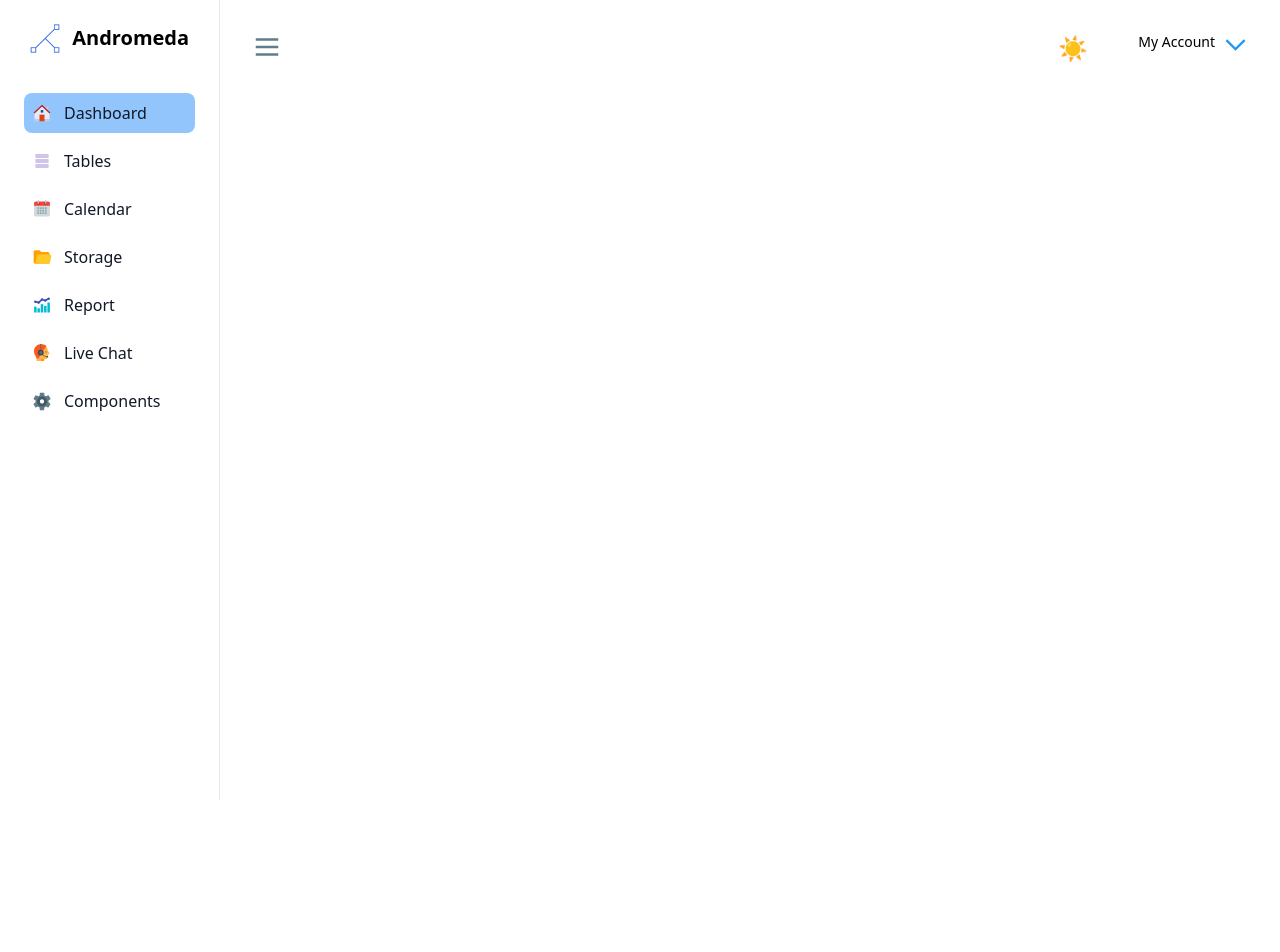
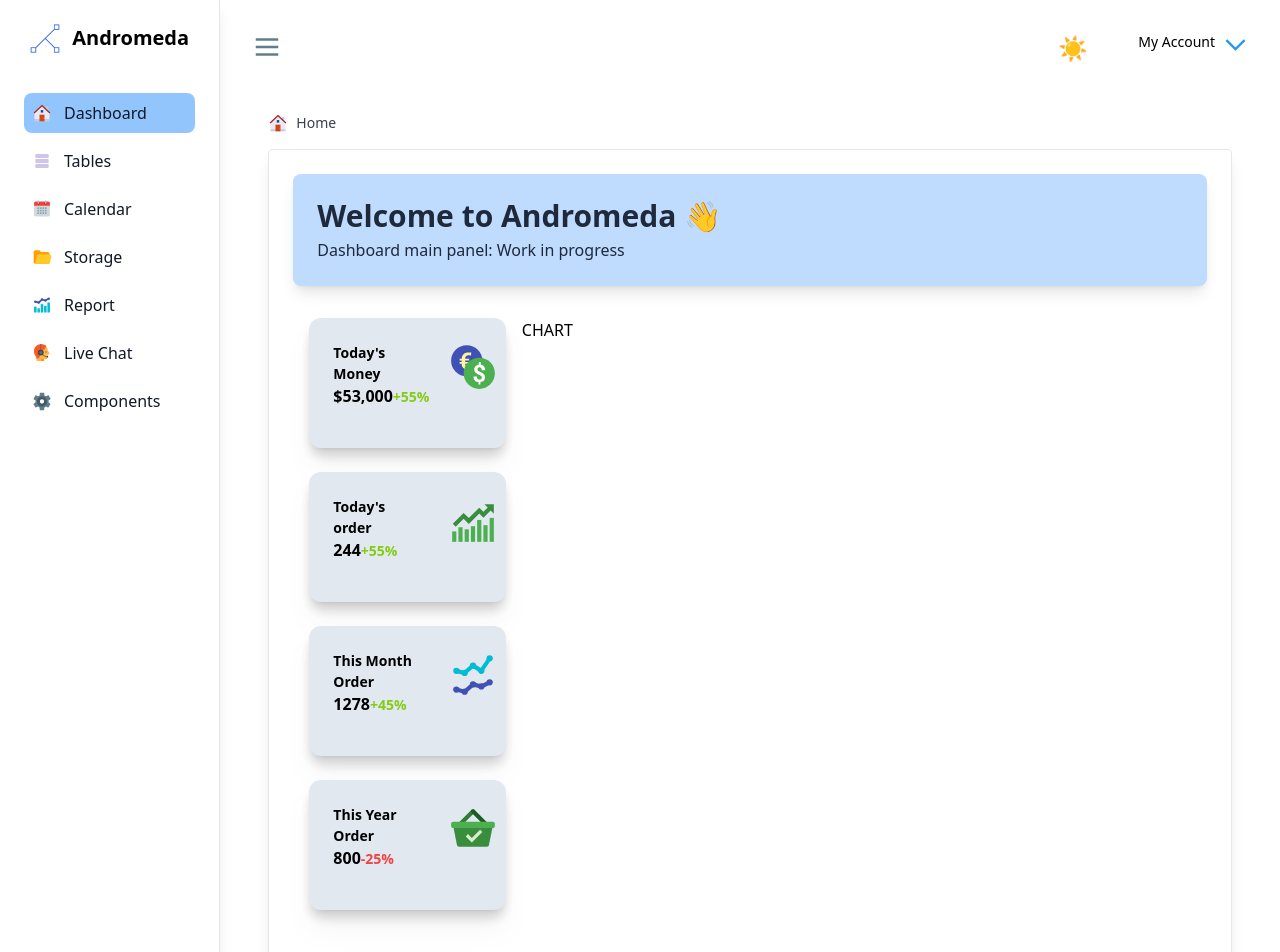
Before and after one commit to reverb6821/andromeda, a React (Vite) app: page / in a window 1280 px wide. Shown: the top 952 px of the page. Before the commit the page ends 800 px from the top, so only its background shows below. Built offline with nearby package versions, Linux system fonts and the light colour scheme.

Commit message:
start working on dashboard

```diff
--- a/src/App.jsx
+++ b/src/App.jsx
@@ -1,9 +1,16 @@
 import React from 'react'
+import { Routes, Route } from 'react-router-dom'
 import Admin from './layout/admin/Admin'
+import Dashboard from './pages/admin/Dashboard'
+
 function App () {
   return (
     <div className="App">
-      <Admin />
+      <Routes>
+        <Route element={<Admin/>}>
+          <Route path='/' element={<Dashboard/>} />
+        </Route>
+      </Routes>
     </div>
   )
 }
--- /dev/null
+++ b/src/components/dashboard/Stats.jsx
@@ -0,0 +1,94 @@
+import React from 'react'
+import { FcPaid, FcCurrencyExchange, FcBullish, FcLineChart } from 'react-icons/fc'
+
+const Stats = () => {
+  return (
+    <>
+      <div className="flex-shrink max-w-full px-3 md:px-4 w-full lg:w-full mb-6 drop-shadow-xl">
+        <div className="p-4 sm:p-6 bg-slate-200 hover:bg-gradient-to-br hover:from-purple-400 hover:via-blue-400 hover:to-blue-500 rounded-xl shadow-lg duration-300 hover:shadow-2xl group h-full">
+          <div className="relative">
+            <div className="flex flex-wrap -mx-3 mb-4">
+              <div className="flex-none w-2/3 max-w-full px-3">
+                <div>
+                  <p className="mb-0 font-sans font-semibold leading-normal text-sm dark:text-slate-800 dark:hover:text-black-700">Today's Money</p>
+                  <h5 className="mb-0 font-bold dark:text-slate-800 dark:hover:text-black-700">
+                    $53,000
+                    <span className="leading-normal text-sm font-weight-bolder text-lime-500 dark:text-slate-800 dark:hover:text-black-700">+55%</span>
+                  </h5>
+                </div>
+              </div>
+              <div className="w-4/12 max-w-full px-3 ml-auto text-right flex-0">
+                <FcCurrencyExchange size={50} />
+              </div>
+            </div>
+          </div>
+        </div>
+      </div>
+
+      <div className="flex-shrink max-w-full px-3 md:px-4 w-full lg:w-full mb-6 drop-shadow-xl">
+        <div className="p-4 sm:p-6 bg-slate-200 hover:bg-gradient-to-br hover:from-purple-400 hover:via-blue-400 hover:to-blue-500 rounded-xl shadow-lg duration-300 hover:shadow-2xl group h-full">
+          <div className="relative">
+            <div className="flex flex-wrap -mx-3 mb-4">
+              <div className="flex-none w-2/3 max-w-full px-3">
+                <div>
+                  <p className="mb-0 font-sans font-semibold leading-normal text-sm dark:text-slate-800 dark:hover:text-black-700">Today's order</p>
+                  <h5 className="mb-0 font-bold dark:text-slate-800 dark:hover:text-black-700">
+                    244
+                    <span className="leading-normal text-sm font-weight-bolder text-lime-500 dark:text-slate-800 dark:hover:text-black-700">+55%</span>
+                  </h5>
+                </div>
+              </div>
+              <div className="w-4/12 max-w-full px-3 ml-auto text-right flex-0">
+                <FcBullish size={50} />
+              </div>
+            </div>
+          </div>
+        </div>
+      </div>
+
+      <div className="flex-shrink max-w-full px-3 md:px-4 w-full lg:w-full mb-6 drop-shadow-xl">
+        <div className="p-4 sm:p-6 bg-slate-200 hover:bg-gradient-to-br hover:from-purple-400 hover:via-blue-400 hover:to-blue-500 rounded-xl shadow-lg duration-300 hover:shadow-2xl group h-full">
+          <div className="relative">
+            <div className="flex flex-wrap -mx-3 mb-4">
+              <div className="flex-none w-2/3 max-w-full px-3">
+                <div>
+                  <p className="mb-0 font-sans font-semibold leading-normal text-sm dark:text-slate-800 dark:hover:text-black-700">This Month Order</p>
+                  <h5 className="mb-0 font-bold dark:text-slate-800 dark:hover:text-black-700">
+                    1278
+                    <span className="leading-normal text-sm font-weight-bolder text-lime-500 dark:text-slate-800 dark:hover:text-black-700">+45%</span>
+                  </h5>
+                </div>
+              </div>
+              <div className="w-4/12 max-w-full px-3 ml-auto text-right flex-0">
+                <FcLineChart size={50} />
+              </div>
+            </div>
+          </div>
+        </div>
+      </div>
+
+      <div className="flex-shrink max-w-full px-3 md:px-4 w-full lg:w-full mb-6 drop-shadow-xl">
+        <div className="p-4 sm:p-6 bg-slate-200 hover:bg-gradient-to-br hover:from-purple-400 hover:via-blue-400 hover:to-blue-500 rounded-xl shadow-lg duration-300 hover:shadow-2xl group h-full">
+          <div className="relative">
+            <div className="flex flex-wrap -mx-3 mb-4">
+              <div className="flex-none w-2/3 max-w-full px-3">
+                <div>
+                  <p className="mb-0 font-sans font-semibold leading-normal text-sm dark:text-slate-800 dark:hover:text-black-700">This Year Order</p>
+                  <h5 className="mb-0 font-bold dark:text-slate-800 dark:hover:text-black-700">
+                    800
+                    <span className="leading-normal text-sm font-weight-bolder text-red-500 dark:text-slate-800 dark:hover:text-black-700">-25%</span>
+                  </h5>
+                </div>
+              </div>
+              <div className="w-4/12 max-w-full px-3 ml-auto text-right flex-0">
+                <FcPaid size={50} />
+              </div>
+            </div>
+          </div>
+        </div>
+      </div>
+    </>
+  )
+}
+
+export default Stats
--- /dev/null
+++ b/src/components/dashboard/Welcome.jsx
@@ -0,0 +1,16 @@
+import React from 'react'
+
+const Welcome = () => {
+  return (
+    <div className="relative bg-blue-200 p-4 sm:p-6 overflow-hidden mb-8 border-rad rounded-lg shadow-lg">
+      {/* Content */}
+      <div className="relative">
+        <h1 className="text-2xl md:text-3xl text-slate-800 font-bold mb-1">Welcome to Andromeda 👋</h1>
+        <p className='text-slate-800'>Dashboard main panel: Work in progress</p>
+      </div>
+
+    </div>
+  )
+}
+
+export default Welcome
--- a/src/components/dropdown/Dropdown.jsx
+++ b/src/components/dropdown/Dropdown.jsx
@@ -24,7 +24,7 @@ const Dropdown = () => {
   }, [])
 
   return (
-        <div className='relative inline-block text-sm'>
+        <div className='relative inline-block text-sm z-50'>
             <button
                 type='button'
                 className='flex space-x-2 p-2 hover:opacity-75'
--- a/src/components/partials/Sidebar.jsx
+++ b/src/components/partials/Sidebar.jsx
@@ -10,7 +10,7 @@ const Sidebar = forwardRef(({ collapsed }, sidebarRef) => (
     <motion.nav
     ref={sidebarRef}
     initial={false}
-    className={`w-64 min-h-screen p-6 bg-white dark:bg-gray-800 border-r border-gray-200 dark:border-gray-700 ${
+    className={`w-64 min-h-screen p-6 bg-white dark:bg-gray-800 border-r border-gray-200 dark:border-gray-700  shadow-lg ${
       collapsed ? 'ml-0 sm:-ml-64' : '-ml-64 sm:ml-0'
     } ease-in-out`}>
          <div className='flex space-x-3 justify-center text-xl font-bold'>
--- a/src/layout/admin/Admin.jsx
+++ b/src/layout/admin/Admin.jsx
@@ -1,4 +1,5 @@
 import React, { useState, useEffect, useRef } from 'react'
+import { Outlet } from 'react-router-dom'
 import Sidebar from '../../components/partials/Sidebar'
 import Toolbar from '../../components/partials/Toolbar'
 
@@ -35,7 +36,10 @@ const Admin = () => {
         <div className='flex'>
             <Sidebar collapsed={collapsed} ref={sidebarRef} />
             <div className='w-full overflow-y-hidden'>
-                <Toolbar toggleCollapsed={toggleCollapsed} ref={toggleRef} />
+              <Toolbar toggleCollapsed={toggleCollapsed} ref={toggleRef} />
+              <main className='w-screen sm:w-auto py-6 px-6 sm:px-12'>
+                <Outlet/>
+              </main>
             </div>
         </div>
   )
--- /dev/null
+++ b/src/pages/admin/Dashboard.jsx
@@ -0,0 +1,34 @@
+import React from 'react'
+
+import Welcome from '../../components/dashboard/Welcome'
+import Stats from '../../components/dashboard/Stats'
+
+import { FcHome } from 'react-icons/fc'
+
+const Dashboard = () => {
+  return (
+        <>
+            <nav className="flex text-xl font-bold pb-4" aria-label="Breadcrumb">
+                <ol className="inline-flex items-center space-x-1 md:space-x-3">
+                    <li className="inline-flex items-center">
+                        <a href="#" className="inline-flex items-center text-sm font-medium text-gray-700 hover:text-blue-600 dark:text-gray-400 dark:hover:text-white">
+                            <FcHome size={20} className='mr-2' />
+                            Home
+                        </a>
+                    </li>
+                </ol>
+            </nav>
+            <div className='w-full p-4 sm:p-6 bg-white dark:bg-gray-800 border border-gray-200 dark:border-gray-700 rounded  shadow-lg'>
+                <Welcome />
+                <div className="flex flex-wrap flex-row">
+                    <div className="flex-shrink max-w-full w-full lg:w-1/3 xl:w-1/4">
+                        <Stats />
+                    </div>
+                    CHART
+                </div>
+            </div>
+        </>
+  )
+}
+
+export default Dashboard
```
